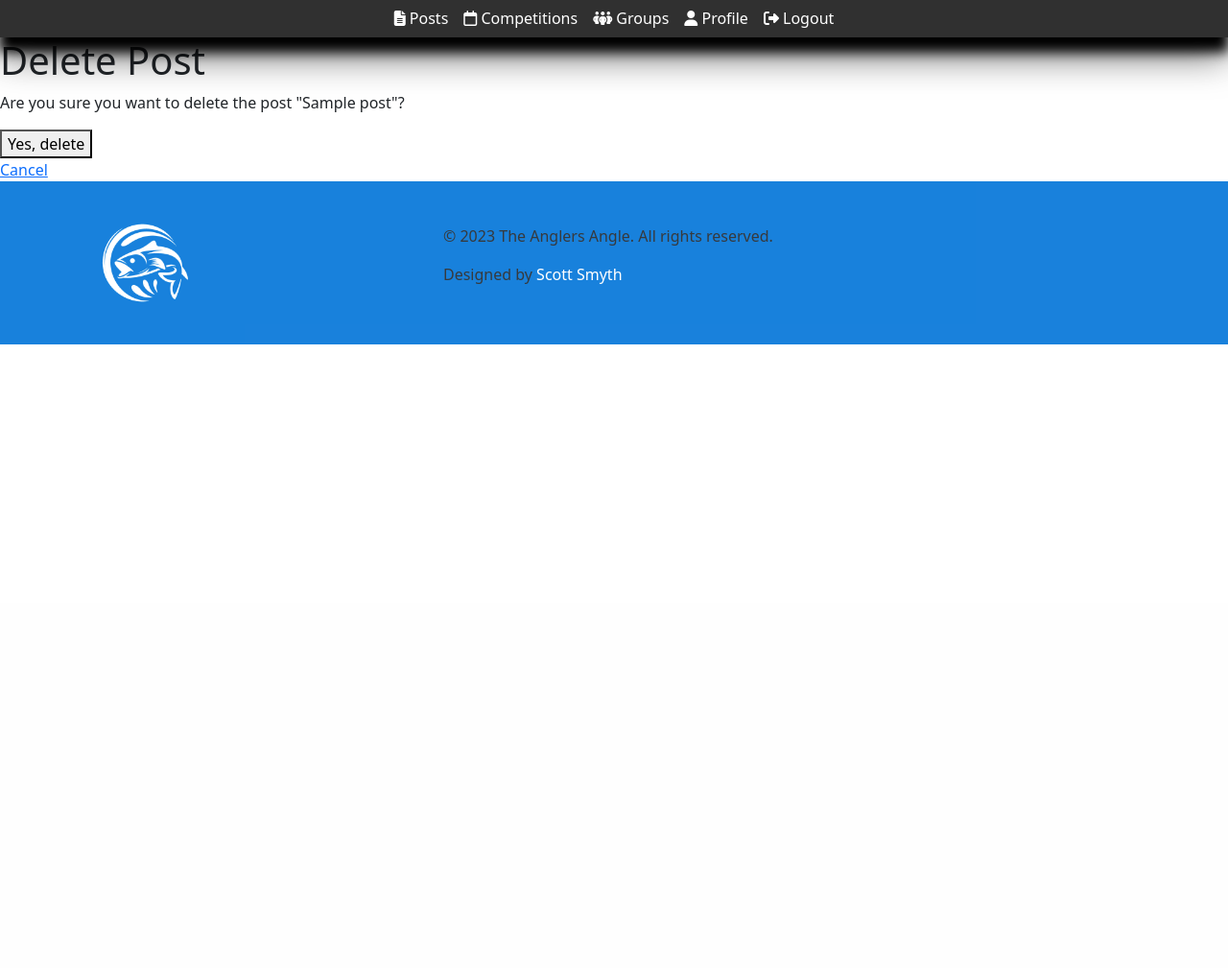
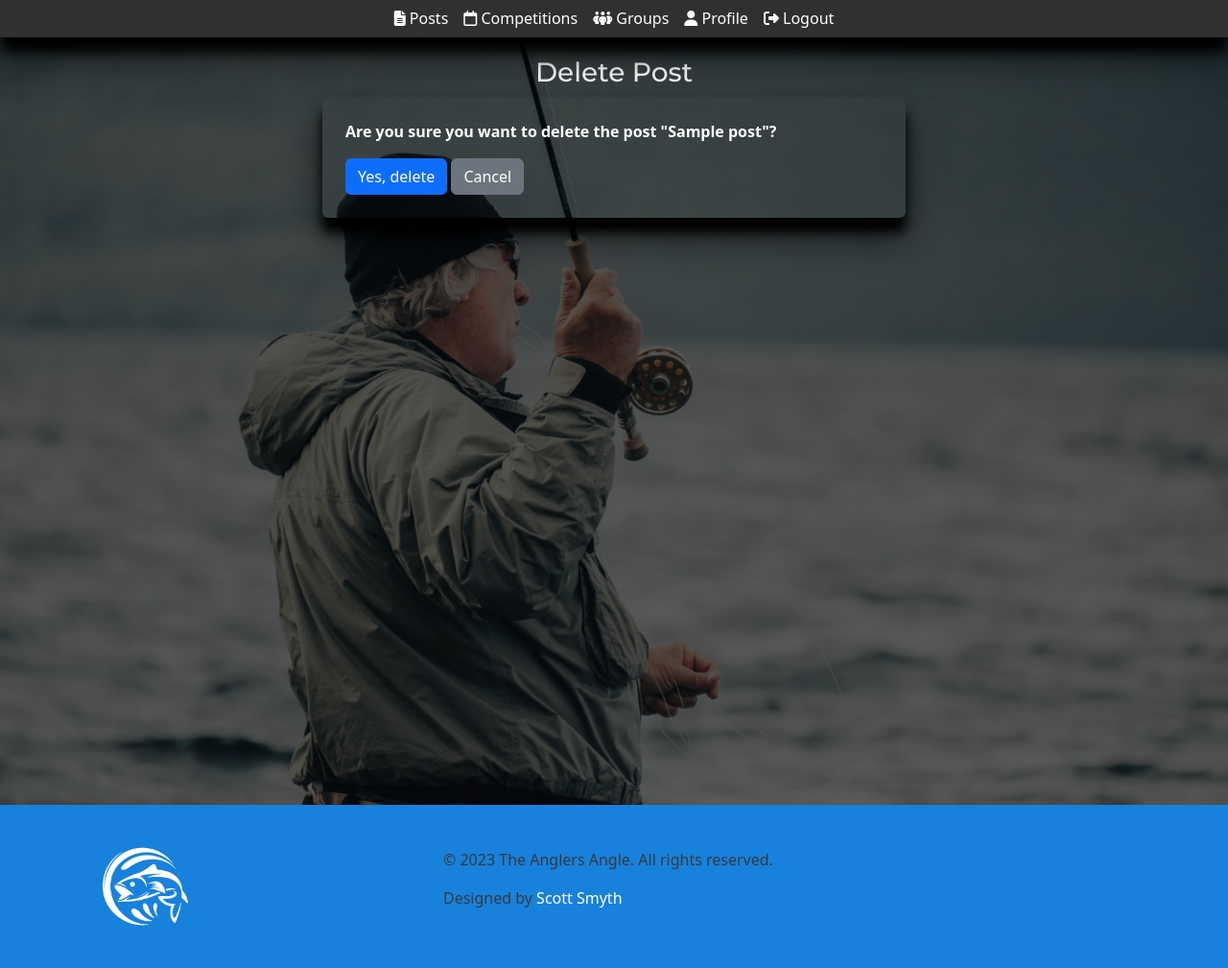
Before and after one commit to scottsmyth56/The_Anglers_Angle, a Django app: page /delete-post/1 in a window 1280 px wide. Shown: the part 171-1180 px from the top of the page at 96% size. Before the commit the page ends 530 px from the top, so only its background shows below. Run offline with Django 3.2, Linux system fonts and the light colour scheme; a user stored in the database is signed in; tables that the repository leaves empty hold one stand-in row (values such as "Sample post"); parts of the project's set-up code (start-up, migrations or seed data) failed here and were passed over; some libraries are stand-ins or nearby versions.

Commit message:
Update Styling for Delete_post.html

```diff
--- a/static/css/stylesheet.css
+++ b/static/css/stylesheet.css
@@ -225,3 +225,16 @@
     padding: 15px;
     margin: 0px;
 }
+.delete-post-body {
+    background: linear-gradient(rgba(0, 0, 0, 0.5), rgba(0, 0, 0, 0.5)),
+        url("../images/addPost-bck.webp") no-repeat center center;
+    background-size: cover;
+    background-position: center;
+    background-repeat: no-repeat;
+    padding: 20px;
+    height: 100vh;
+}
+.confirmation-p{
+    color: white;
+    font-weight: bold;
+}
--- a/templates/Posts/delete_post.html
+++ b/templates/Posts/delete_post.html
@@ -1,11 +1,18 @@
 {% extends 'base.html' %}
 
 {% block content %}
-<h1>Delete Post</h1>
-<p>Are you sure you want to delete the post "{{ object.title }}"?</p>
-<form method="POST">
-    {% csrf_token %}
-    <button type="submit">Yes, delete</button>
-</form>
-<a href="{% url 'index' %}"> Cancel </a>
+<div class="container-fluid delete-post-body">
+    <div class="row justify-content-center">
+        <h3 class="text-center action-header">Delete Post</h3>
+        <div class="col-lg-6">
+            <form method="POST" class="p-4 form-outer rounded">
+                {% csrf_token %}
+                <p class="confirmation-p">Are you sure you want to delete the post "{{ object.title }}"?</p>
+                <button type="submit" class="btn btn-primary">Yes, delete</button>
+                <a href="{% url 'index' %}" class="btn btn-secondary">Cancel</a>
+            </form>
+        </div>
+    </div>
+</div>
+
 {% endblock %}
```
